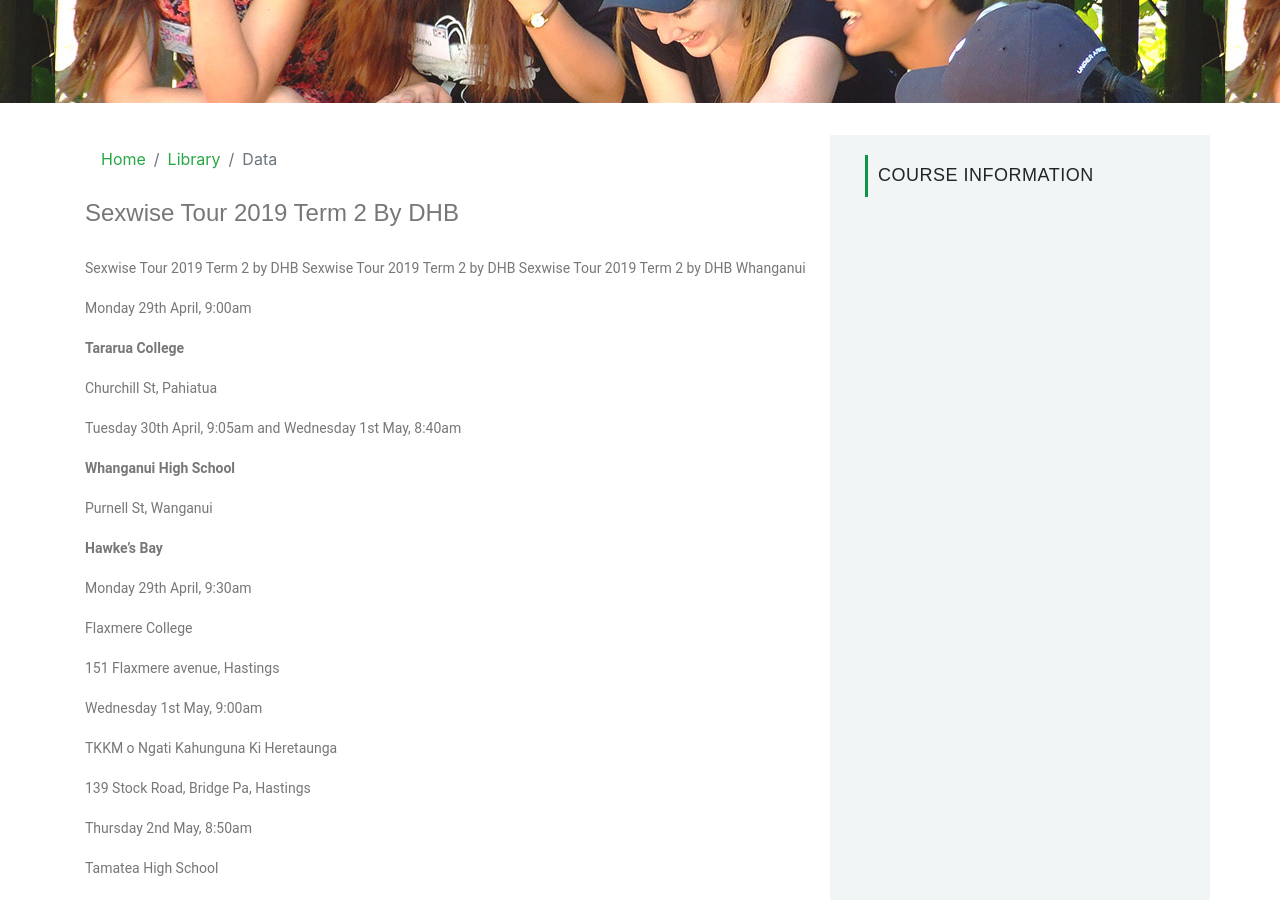
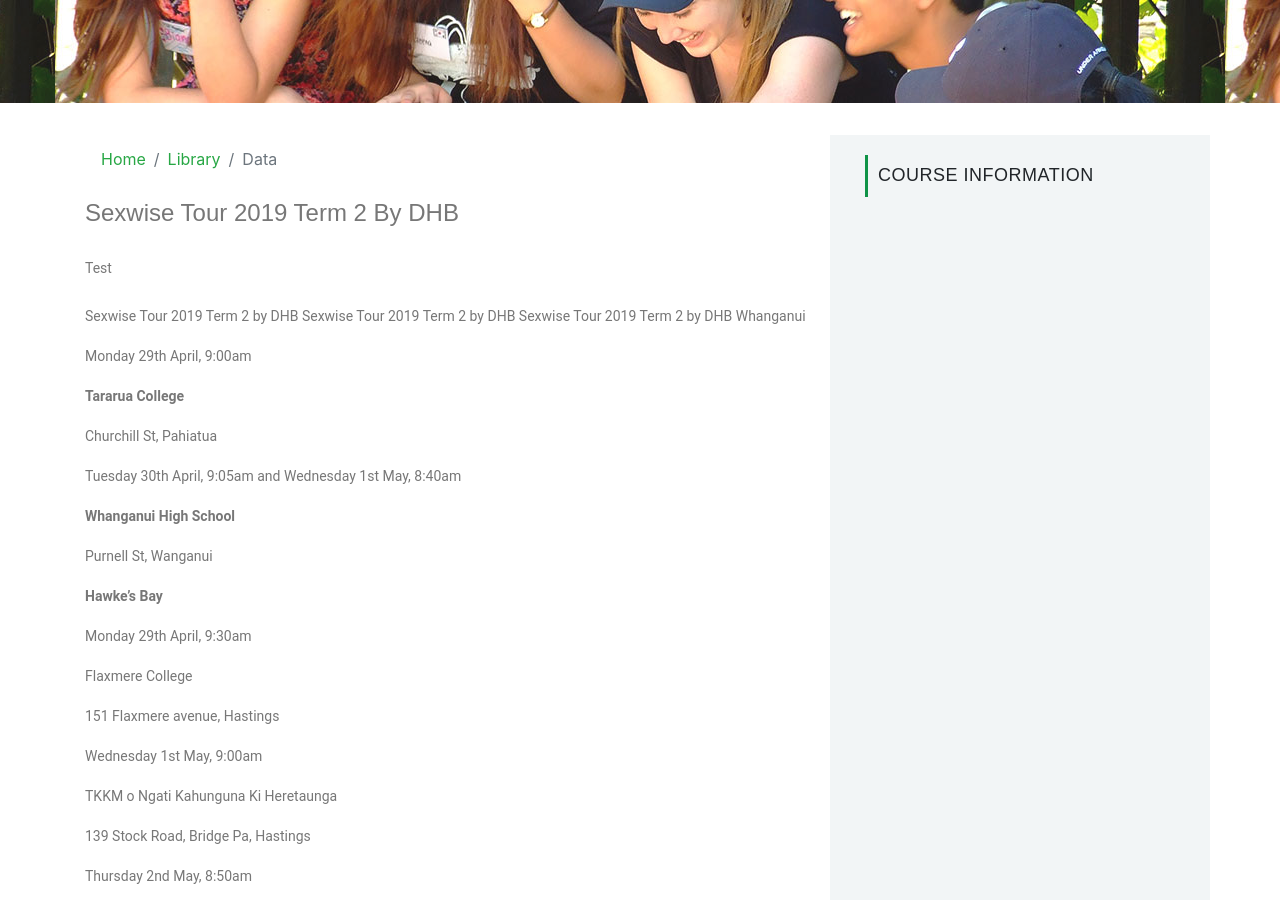
Before and after one commit to thetanewzealand/thetanewzealand.github.io, a Jekyll site: the page built from _programmes/sexwise-tour-2019-dhb.md, in a window 1280 px wide and 900 px high, scrolled down 346 px. Built offline with Jekyll 4.4.1, drawn with Linux system fonts in a browser that asks for light colours; nearby versions of some CDN libraries.

Commit message:
Updated '_programmes/sexwise-tour-2019-dhb.md' via CloudCannon

```diff
--- a/_programmes/sexwise-tour-2019-dhb.md
+++ b/_programmes/sexwise-tour-2019-dhb.md
@@ -12,9 +12,7 @@
 permalink: sexwise-tour-2019-dhb
 ---
 
-
-Sexwise Tour 2019 Term 2 by DHB Sexwise Tour 2019 Term 2 by DHB Sexwise Tour 2019 Term 2 by DHB
-Whanganui
+Test<br><br>Sexwise Tour 2019 Term 2 by DHB Sexwise Tour 2019 Term 2 by DHB Sexwise Tour 2019 Term 2 by DHB Whanganui
 
 Monday 29th April, 9:00am
 
@@ -27,8 +25,6 @@
 **Whanganui High School**
 
 Purnell St, Wanganui
-
-
 
 **Hawke’s Bay**
 
@@ -62,8 +58,6 @@
 
 Lucknow Street, Wairoa
 
-
-
 **Taranaki**
 
 Thursday 2nd and Friday 3rd May, 8:45am
@@ -71,8 +65,6 @@
 Stratford High School
 
 Swansea Rd, Stratford
-
-
 
 **Lakes**
 
@@ -118,8 +110,6 @@
 
 Pukuatua Street, Rotorua
 
-
-
 **Tairawhiti**
 
 Thursday 9th 8:40am and Friday 10th May, 8:50am
@@ -152,8 +142,6 @@
 
 3 Arawhena Street, Te Araroa
 
-
-
 **Waikato**
 
 Monday 13th May, 9:05am
@@ -162,7 +150,7 @@
 
 Billah Street, Tokoroa
 
- Tuesday 14th May, 9:00am
+Tuesday 14th May, 9:00am
 
 Putaruru College
 
@@ -228,8 +216,6 @@
 
 72 Ellicott Rd, Hamilton, Hamilton
 
-
-
 **Bay of Plenty**
 
 Monday 20th May, 10:00am
@@ -264,8 +250,6 @@
 
 400 Weymouth Road, Manurewa
 
-
-
 **Auckland**
 
 Thursday 6th June, 9:45am
@@ -290,8 +274,7 @@
 
 Salvation Army Mt Wellington
 
-18 Allright Pl, Mount Wellington, Auckland
-09 905 1237
+18 Allright Pl, Mount Wellington, Auckland 09 905 1237
 
 Tuesday 18th June, 1:10pm
 
@@ -323,8 +306,6 @@
 
 24 Kiwi Tamaki Rd, Wiri, Auckland
 
-
-
 **Northland**
 
 Monday 10th, 9:15am and Tuesday 11th June, 9:25am
```
